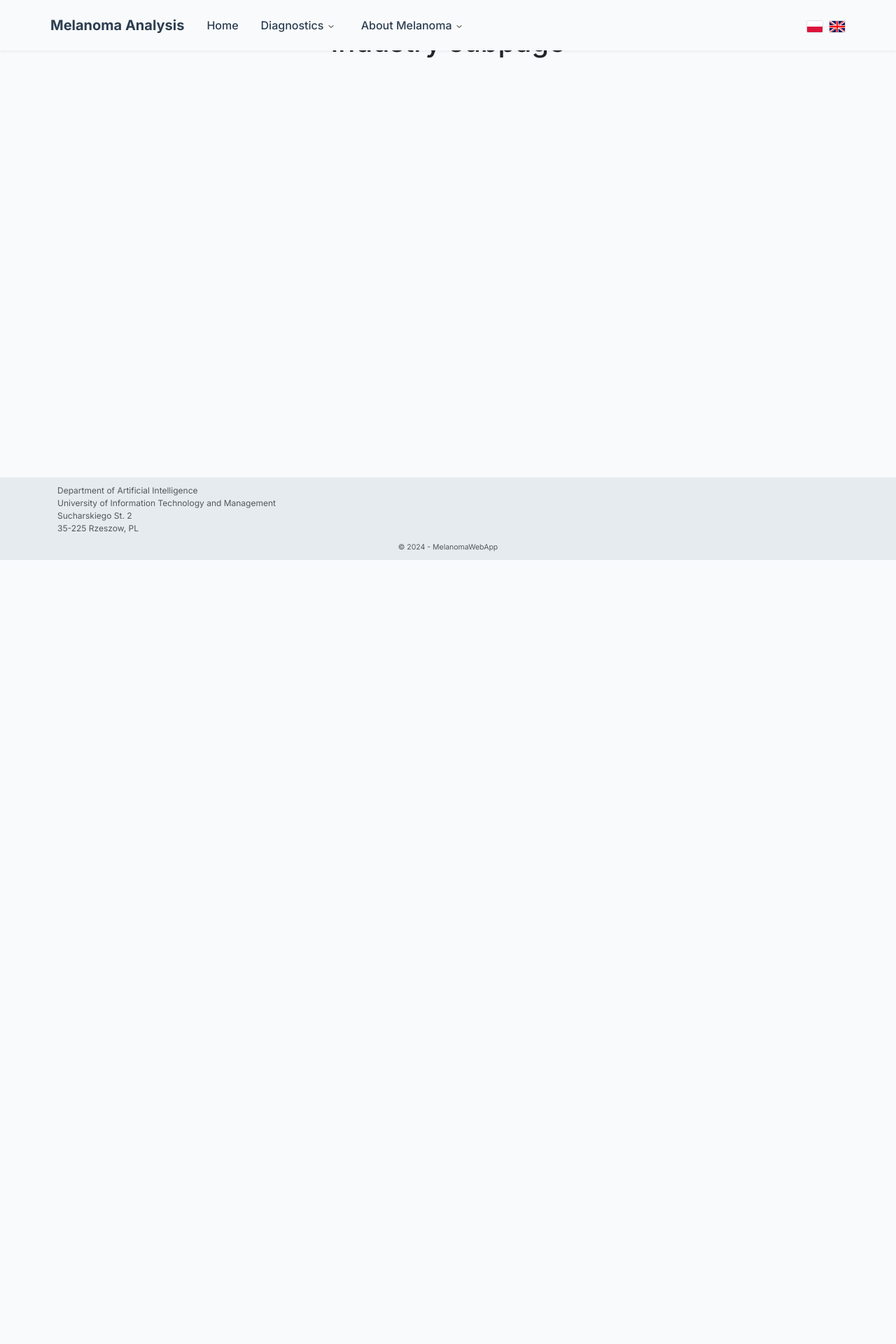
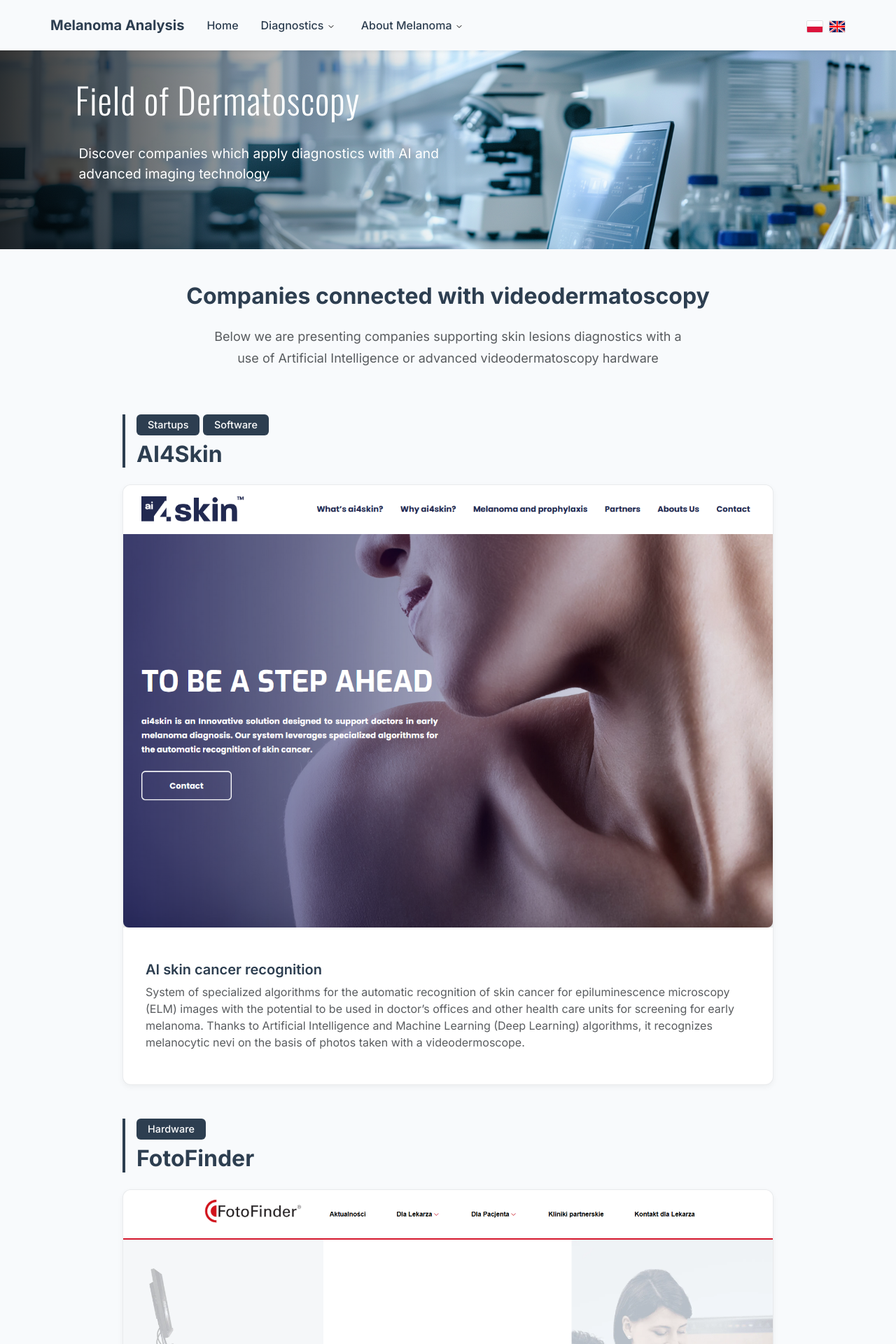
Before and after one commit to gwanat/python_melanoma_app, a Flask app: page /industry in a window 1280 px wide. Shown: the top 1920 px of the page at 70% size. Before the commit the page ends 800 px from the top, so only its background shows below. Run offline with Flask 3, Linux system fonts and the light colour scheme.

Commit message:
A lot of changes done, industry subpage finished, css changed a little, some hero problems fixed. Translations in the next commit

```diff
--- a/static/css/styles.css
+++ b/static/css/styles.css
@@ -66,11 +66,9 @@
 
 .hero-section {
     width: 100vw;
-    height: 70vh;
     margin-left: calc(-50vw + 50%);
     position: relative;
     /* overflow: hidden; */
-    background: url('../images/plecy.png') center/cover;
     clip-path: inset(0);
 }
 
@@ -563,7 +539,8 @@
 }
 
 .modal-title,
-.card-title {
+.card-title,
+.card-subtitle {
     font-size: 1.25rem;
     font-weight: 600;
     color: var(--primary-blue);
@@ -579,16 +556,20 @@
 .company-card {
     border: 1px solid rgba(45, 62, 80, 0.1);
     transition: transform 0.2s ease, box-shadow 0.2s ease;
+    width: 100%;
+    margin: 0 auto;
 }
 
-.company-card:hover {
-    transform: translateY(-5px);
-    box-shadow: 0 6px 20px rgba(45, 62, 80, 0.1);
+.card-body {
+    padding: 2rem;
+    margin-top: 1rem;
 }
 
 .category-header {
     border-left: 4px solid var(--primary-blue);
     padding-left: 1rem;
+    margin-left: 0;
+    text-align: left;
 }
 
 .badge.bg-primary {
@@ -598,25 +579,15 @@
     padding: 0.5rem 1rem;
 }
 
-.company-modal .carousel-item img {
-    max-height: 400px;
-    object-fit: contain;
+.industry-hero {
+    height: 40vh;
+    background: url('../images/publications-hero.png') center 35%/cover no-repeat;
 }
 
-.tech-specs {
-    columns: 2;
-    column-gap: 2rem;
-}
-
-@media (max-width: 768px) {
-    .tech-specs {
-        columns: 1;
-    }
-}
-
-.industry-hero {
-    height: 50vh;
-    background: url('../images/abcd-hero.webp') center 35%/cover no-repeat;
+.industry-hero .lead {
+    padding-left: 10px;
+    font-size: 1.2rem;
+    max-width: 600px;
 }
 
 .industry-hero::before {
@@ -624,10 +595,11 @@
     position: absolute;
     top: 0;
     left: 0;
-    width: 45%;
+    width: 50%;
     height: 100%;
-    background: linear-gradient(to right, rgba(45, 62, 80, 0.85), transparent);
+    background: linear-gradient(to right, rgba(0, 0, 0, 0.8), transparent);
     z-index: 0;
+    pointer-events: none;
 }
 
 .risk-factor-list {
@@ -671,3 +643,26 @@
     display: block;
     margin-bottom: 0.5rem;
 }
+
+.image-container {
+    overflow: hidden;
+    display: flex;
+    align-items: center;
+    justify-content: center;
+    background: #f8f9fa;
+    border-radius: 12px 12px 0 0;
+}
+
+.image-container img {
+    width: auto;
+    height: auto;
+    max-width: 100%;
+    max-height: 100%;
+    transition: transform 0.3s ease;
+}
+
+.company-wrapper {
+    max-width: 60rem;
+    margin: 0 auto;
+    padding: 0 15px;
+}
--- a/templates/abcd_rule.html
+++ b/templates/abcd_rule.html
@@ -1,8 +1,8 @@
 {% extends "base.html" %}
 
 {% block content %}
-<div class="abcd-hero">
-    <div class="abcd-hero-text">
+<div class="hero-section abcd-hero">
+    <div class="hero-content">
         <h1 class="hero-title">{{ _('ABCD Rule for Melanoma Detection') }}</h1>
         <p class="lead">{{ _('Early detection can save lives. Learn how to assess suspicious moles using the ABCD rule.') }}</p>
     </div>
--- a/templates/index.html
+++ b/templates/index.html
@@ -1,7 +1,7 @@
 {% extends "base.html" %}
 
 {% block content %}
-<div class="hero-section">
+<div class="hero-section index-hero">
     <div class="hero-content">
         <h1 class="hero-title">{{ _('Diagnostic System for') }}<br>{{ _('Melanocytic Skin Lesions') }}</h1>
         <div class="hero-buttons">
--- a/templates/industry.html
+++ b/templates/industry.html
@@ -1,9 +1,103 @@
 {% extends "base.html" %}
+{% block title %}{{ _('Industry Partners') }}{% endblock %}
 
 {% block content %}
-
-<div class="text-center">
-    <h1>{{ _('Industry subpage') }}</h1>
+<div class="hero-section industry-hero">
+    <div class="hero-content">
+        <h1 class="hero-title">{{ _('Field of Dermatoscopy') }}</h1>
+        <p class="lead">{{ _('Discover companies which apply diagnostics with AI and advanced imaging technology') }}
+        </p>
+    </div>
 </div>
 
+<section class="container my-5">
+    <div class="text-center mb-5">
+        <h1 class="section-title">{{ _('Companies connected with videodermatoscopy ') }}</h1>
+        <p class="section-description text-muted mx-auto">
+            {{ _('Below we are presenting companies supporting skin lesions diagnostics with
+            a use of Artificial Intelligence or advanced videodermatoscopy hardware') }}
+        </p>
+    </div>
+
+    <div class="mb-5 company-wrapper mx-auto">
+        <div class="category-header mb-4">
+            <span class="badge bg-primary">{{ _('Startups') }}</span>
+            <span class="badge bg-primary">{{ _('Software') }}</span>
+            <h2 class="section-title mt-2">AI4Skin</h2>
+        </div>
+
+        <div class="company-card card h-100 w-80">
+            <div class="image-container">
+                <img src="{{ url_for('static', filename='images/companies/ai4skin-main.png') }}" alt="AI4Skin Platform"
+                    class="img-fluid">
+            </div>
+            <div class="card-body">
+                <h3 class="card-title">{{ _('AI skin cancer recognition') }}</h3>
+                <p class="card-text text-muted" style="margin-bottom: 1rem;">
+                    {{ _('System of specialized algorithms for the automatic recognition of skin cancer for
+                    epiluminescence microscopy (ELM) images with the potential to be used in doctor’s offices and other
+                    health care units for screening for early melanoma. Thanks to Artificial Intelligence and Machine
+                    Learning (Deep Learning) algorithms, it recognizes melanocytic nevi on the basis of photos taken
+                    with a videodermoscope.') }}
+                </p>
+            </div>
+        </div>
+    </div>
+
+    <div class="mb-5 company-wrapper mx-auto">
+        <div class="category-header mb-4">
+            <span class="badge bg-primary">{{ _('Hardware') }}</span>
+            <h2 class="section-title mt-2">FotoFinder</h2>
+        </div>
+
+        <div class="company-card card h-100">
+            <div class="image-container">
+                <img src="{{ url_for('static', filename='images/companies/fotofinder-main.png') }}"
+                    alt="FotoFinder System" class="img-fluid">
+            </div>
+            <div class="card-body">
+                <h3 class="card-title">{{ _('Imaging Solutions') }}</h3>
+                <p class="card-text text-muted" style="margin-bottom: 3rem;">
+                    {{ _('FotoFinder specializes in high-end hardware for dermatological imaging,
+                    particularly in videodermatoscopy and total body photography. Their systems
+                    combine advanced optics with polarized lighting to capture highly detailed skin images.') }}
+                </p>
+
+                <div class="row align-items-center mb-5">
+                    <div class="col-md-6 text-center">
+                        <img src="{{ url_for('static', filename='images/companies/fotofinder-studio.png') }}"
+                             alt="FotoFinder Studio" class="img-fluid rounded shadow-sm"
+                             style="max-height: 400px; width: auto;">
+                    </div>
+                    <div class="col-md-6">
+                        <h5 class="card-subtitle" style="margin-bottom: 0.8rem;">{{ _('Multifunctional Platform Studio') }}</h5>
+                        <p class="text-muted">
+                            {{ _('The multifunctional platform enables the diagnosis of moles, nails,
+                            and the scalp. It allows for the creation of automatic trichograms essential
+                            for planning hair transplants, and also provides “before and after” facial images.
+                            The system is ideal for comparing changes in moles and monitoring progress in hair
+                            loss treatment as well as the effects of beauty and anti-aging therapies.') }}
+                        </p>
+                    </div>
+                </div>
+
+                <div class="row align-items-center mb-5">
+                    <div class="col-md-6 text-center">
+                        <img src="{{ url_for('static', filename='images/companies/fotofinder-dermoskop.png') }}"
+                             alt="FotoFinder Studio" class="img-fluid rounded shadow-sm"
+                             style="max-height: 400px; width: 25rem;">
+                    </div>
+                    <div class="col-md-6">
+                        <h5 class="card-subtitle" style="margin-bottom: 0.8rem;">{{ _('Handyscope DermLite') }}</h5>
+                        <p class="text-muted">
+                            {{ _('The handyscope DermLite is a portable device that works with almost any smartphone.
+                            Leviacam, on the other hand, is a portable camera that easily connects to a computer or laptop.') }}
+                        </p>
+                    </div>
+                </div>
+            </div>
+        </div>
+    </div>
+</section>
+
 {% endblock %}
--- a/templates/publications.html
+++ b/templates/publications.html
@@ -6,7 +6,7 @@
     <div class="hero-content">
         <h1 class="hero-title">{{ _('Scientific Publications') }}</h1>
         <p class="lead">
-            {{ _('Advancing melanoma understanding through applied research.') }}
+            {{ _('Read through publications concerning diagnosis and preocessing of melanocytic lesions images') }}
         </p>
     </div>
 </div>
```
Also changed, not shown: other parts of static/css/styles.css (+13 -35 lines), templates/characteristics.html (+14 -11 lines), static/images/abcd-hero.jpg (added), static/images/companies/ai4skin-main.png (added), static/images/companies/fotofinder-dermoskop.png (added), static/images/companies/fotofinder-main.png (added), static/images/companies/fotofinder-studio.png (added), 1 other file.
